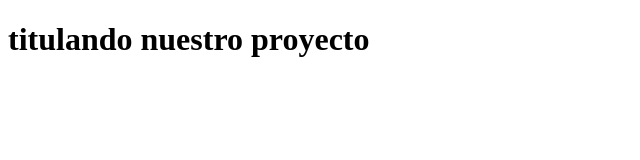
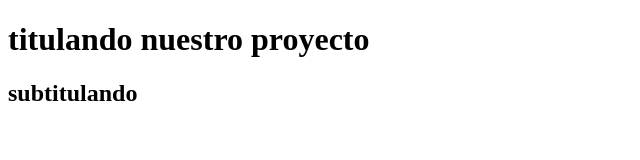
Before and after one commit to ricardoudibenedetto/EjemploGithub, a plain HTML site: page index.html in a window 1280 px wide. Shown: the whole page, without its empty margins (0-640 px from the left). Drawn offline with Linux system fonts and the light colour scheme.

Commit message:
subtitulo en cabezera

```diff
--- a/index.html
+++ b/index.html
@@ -9,6 +9,7 @@
 <body>
     <header>
         <h1> titulando nuestro proyecto</h1>
+        <h2>subtitulando </h2>
     </header>
 </body>
 </html>
```
